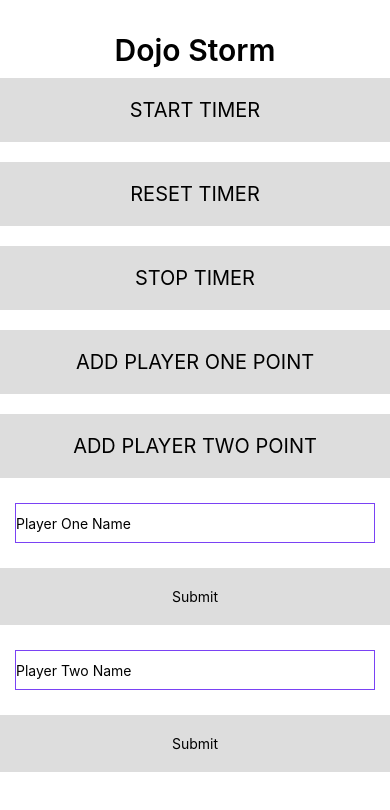
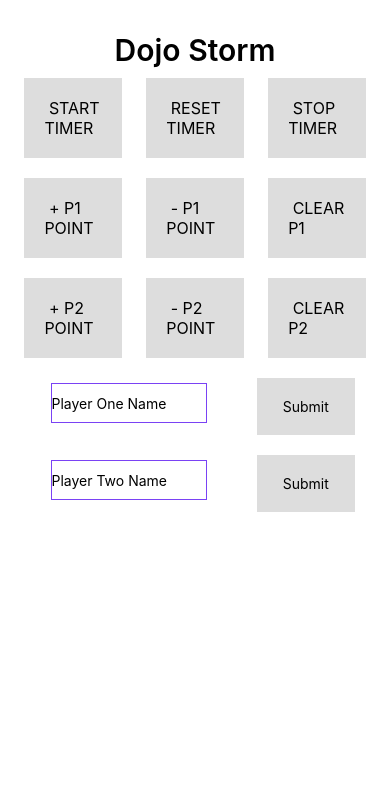
Before and after one commit to johnrobertwood/DojoStorm, a React Native app: screen / in a window 390 px wide. Shown: the top 810 px of the page. Built offline with nearby package versions, Linux system fonts and the light colour scheme; what react-native would draw is missing.

Commit message:
Adjusting layout and adding subtract and clear

```diff
--- a/App.js
+++ b/App.js
@@ -7,7 +7,8 @@ import {
   Text,
   StatusBar,
   TouchableHighlight,
-  TextInput
+  TextInput,
+  Keyboard
 } from 'react-native';
 
 import {
@@ -33,6 +34,7 @@ export default class App extends Component {
 
   async onSubmitP1() {
     const { playerOneName } = this.state;
+    this.setState({ playerOneName: '' })
     try {
       let response = await fetch('https://53a0077d3b50.ngrok.io/player-one-name?name=' + playerOneName);
       // let response = await fetch('http://smooth-server-env.eba-2nxttkpc.us-east-2.elasticbeanstalk.com/player-one-name?name=' + this.state.playerOneName);
@@ -44,6 +46,7 @@ export default class App extends Component {
 
   async onSubmitP2() {
     const { playerTwoName } = this.state;
+    this.setState({ playerTwoName: '' })
     try {
       let response = await fetch('https://53a0077d3b50.ngrok.io/player-two-name?name=' + playerTwoName);
       // let response = await fetch('http://smooth-server-env.eba-2nxttkpc.us-east-2.elasticbeanstalk.com/player-one-name?name=' + this.state.playerOneName);
@@ -59,81 +62,70 @@ export default class App extends Component {
       <>
         <StatusBar barStyle="dark-content" />
         <SafeAreaView>
-          <ScrollView
-            contentInsetAdjustmentBehavior="automatic"
-            style={styles.scrollView}>
+          <ScrollView contentInsetAdjustmentBehavior="automatic" style={styles.scrollView}>
             <View style={styles.body}>
               <View style={styles.sectionContainer}>
                 <Text style={styles.sectionTitle}>Dojo Storm</Text>
               </View>
-              <TouchableHighlight
-                onPress={() => {
-                  startTimer();
-                }}
-                style={styles.button}
-              >
+              <View style={styles.buttonContainer}>
+                <TouchableHighlight onPress={() => { startTimer() }} style={styles.button}>
                   <Text style={styles.buttonText}> START TIMER </Text>
                 </TouchableHighlight>
-              <TouchableHighlight
-                onPress={() => {
-                  resetTimer();
-                }}
-                style={styles.button}
-              >
+                <TouchableHighlight onPress={() => { resetTimer() }} style={styles.button}>
                   <Text style={styles.buttonText}> RESET TIMER </Text>
                 </TouchableHighlight>
-              <TouchableHighlight
-                onPress={() => {
-                  stopTimer();
-                }}
-                style={styles.button}
-              >
+                <TouchableHighlight onPress={() => { stopTimer() }} style={styles.button}>
                   <Text style={styles.buttonText}> STOP TIMER </Text>
                 </TouchableHighlight>
-              <TouchableHighlight
-                onPress={() => {
-                  addPlayerOnePoint();
-                }}
-                style={styles.button}
-              >
-                <Text style={styles.buttonText}> ADD PLAYER ONE POINT </Text>
+              </View>
+              <View style={styles.buttonContainer}>
+                <TouchableHighlight onPress={() => { addPlayerOnePoint() }} style={styles.button}>
+                  <Text style={styles.buttonText}> + P1 POINT </Text>
                 </TouchableHighlight>
-              <TouchableHighlight
-                onPress={() => {
-                  addPlayerTwoPoint();
-                }}
-                style={styles.button}
-              >
-                <Text style={styles.buttonText}> ADD PLAYER TWO POINT </Text>
+                <TouchableHighlight onPress={() => { subtractPlayerOnePoint() }} style={styles.button}>
+                  <Text style={styles.buttonText}> - P1 POINT </Text>
                 </TouchableHighlight>
+                <TouchableHighlight onPress={() => { clearPlayerOnePoint() }} style={styles.button}>
+                  <Text style={styles.buttonText}> CLEAR P1 </Text>
+                </TouchableHighlight>
+              </View>
+              <View style={styles.buttonContainer}>
+                <TouchableHighlight onPress={() => { addPlayerTwoPoint() }} style={styles.button}>
+                  <Text style={styles.buttonText}> + P2 POINT </Text>
+                </TouchableHighlight>
+                <TouchableHighlight onPress={() => { subtractPlayerTwoPoint() }} style={styles.button}>
+                  <Text style={styles.buttonText}> - P2 POINT </Text>
+                </TouchableHighlight>
+                <TouchableHighlight onPress={() => { clearPlayerTwoPoint() }} style={styles.button}>
+                  <Text style={styles.buttonText}> CLEAR P2 </Text>
+                </TouchableHighlight>
+              </View>
+              <View style={styles.buttonContainer}>
                 <TextInput
                   placeholder="Player One Name"
                   maxLength={20}
                   value={playerOneName}
                   onChangeText={this.onPlayerOneNameChange}
                   style={styles.input}
+                  onBlur={Keyboard.dismiss}
                 />
-              <TouchableHighlight
-                onPress={() => this.onSubmitP1(this.state.playerOneName)
-                }
-                style={styles.button}
-              >
+                <TouchableHighlight onPress={() => this.onSubmitP1(this.state.playerOneName)} style={styles.button} >
                   <Text> Submit </Text>
                 </TouchableHighlight>
+              </View>
+              <View style={styles.buttonContainer}>
                 <TextInput
                   placeholder="Player Two Name"
                   maxLength={20}
                   value={playerTwoName}
                   onChangeText={this.onPlayerTwoNameChange}
                   style={styles.input}
+                  onBlur={Keyboard.dismiss}
                 />
-              <TouchableHighlight
-                onPress={() => this.onSubmitP2(this.state.playerTwoName)
-                }
-                style={styles.button}
-              >
+                <TouchableHighlight onPress={() => this.onSubmitP2(this.state.playerTwoName)} style={styles.button}>
                   <Text> Submit </Text>
                 </TouchableHighlight>
+              </View>
             </View>
           </ScrollView>
         </SafeAreaView>
@@ -185,10 +177,54 @@ async function addPlayerOnePoint() {
   }
 }
 
+async function subtractPlayerOnePoint() {
+  try {
+    let response = await fetch('https://53a0077d3b50.ngrok.io/subtractPlayerOnePoint');
+    // let response = await fetch('http://smooth-server-env.eba-2nxttkpc.us-east-2.elasticbeanstalk.com/subractPlayerOnePoint');
+    return response;
+  } catch (error) {
+    console.error(error);
+    return error;
+  }
+}
+
+async function clearPlayerOnePoint() {
+  try {
+    let response = await fetch('https://53a0077d3b50.ngrok.io/clearPlayerOnePoint');
+    // let response = await fetch('http://smooth-server-env.eba-2nxttkpc.us-east-2.elasticbeanstalk.com/clearPlayerOnePoint');
+    return response;
+  } catch (error) {
+    console.error(error);
+    return error;
+  }
+}
+
 async function addPlayerTwoPoint() {
   try {
     let response = await fetch('https://53a0077d3b50.ngrok.io/addPlayerTwoPoint');
     // let response = await fetch('http://smooth-server-env.eba-2nxttkpc.us-east-2.elasticbeanstalk.com/addPlayerTwoPoint');
+    return response;
+  } catch (error) {
+    console.error(error);
+    return error;
+  }
+}
+
+async function subtractPlayerTwoPoint() {
+  try {
+    let response = await fetch('https://53a0077d3b50.ngrok.io/subtractPlayerTwoPoint');
+    // let response = await fetch('http://smooth-server-env.eba-2nxttkpc.us-east-2.elasticbeanstalk.com/subractPlayerTwoPoint');
+    return response;
+  } catch (error) {
+    console.error(error);
+    return error;
+  }
+}
+
+async function clearPlayerTwoPoint() {
+  try {
+    let response = await fetch('https://53a0077d3b50.ngrok.io/clearPlayerTwoPoint');
+    // let response = await fetch('http://smooth-server-env.eba-2nxttkpc.us-east-2.elasticbeanstalk.com/clearPlayerTwoPoint');
     return response;
   } catch (error) {
     console.error(error);
@@ -218,15 +254,21 @@ const styles = StyleSheet.create({
     backgroundColor: '#DDDDDD',
     padding: 20,
     marginTop: 10,
-    marginBottom: 10
+    marginBottom: 10,
+    width: '25%'
   },
   buttonText: {
-    fontSize: 20
+    fontSize: 16
   },
   input: {
     margin: 15,
     height: 40,
     borderColor: '#7a42f4',
-    borderWidth: 1
+    borderWidth: 1,
+    width: '40%'
+  },
+  buttonContainer: {
+    flexDirection: 'row',
+    justifyContent: 'space-evenly'
   }
 });
```
Lines whose indentation alone changed are shown as unchanged.
